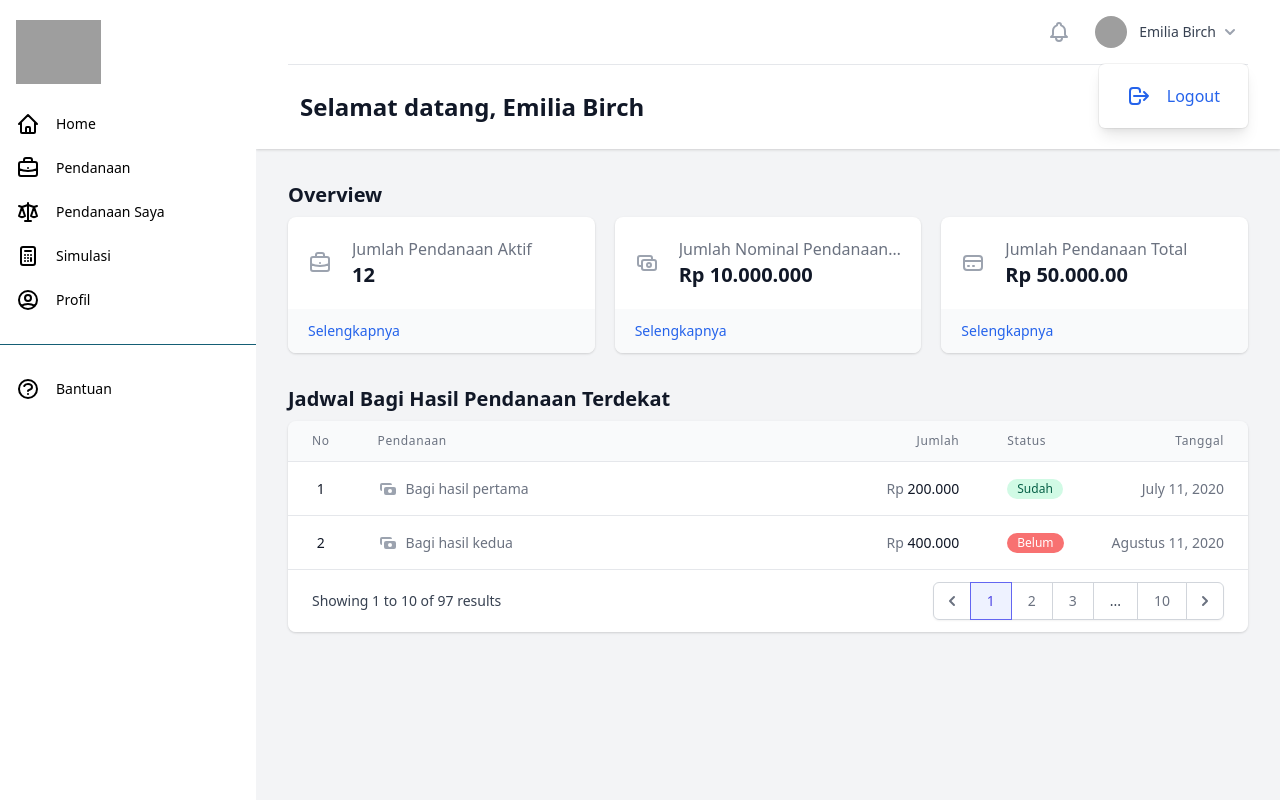
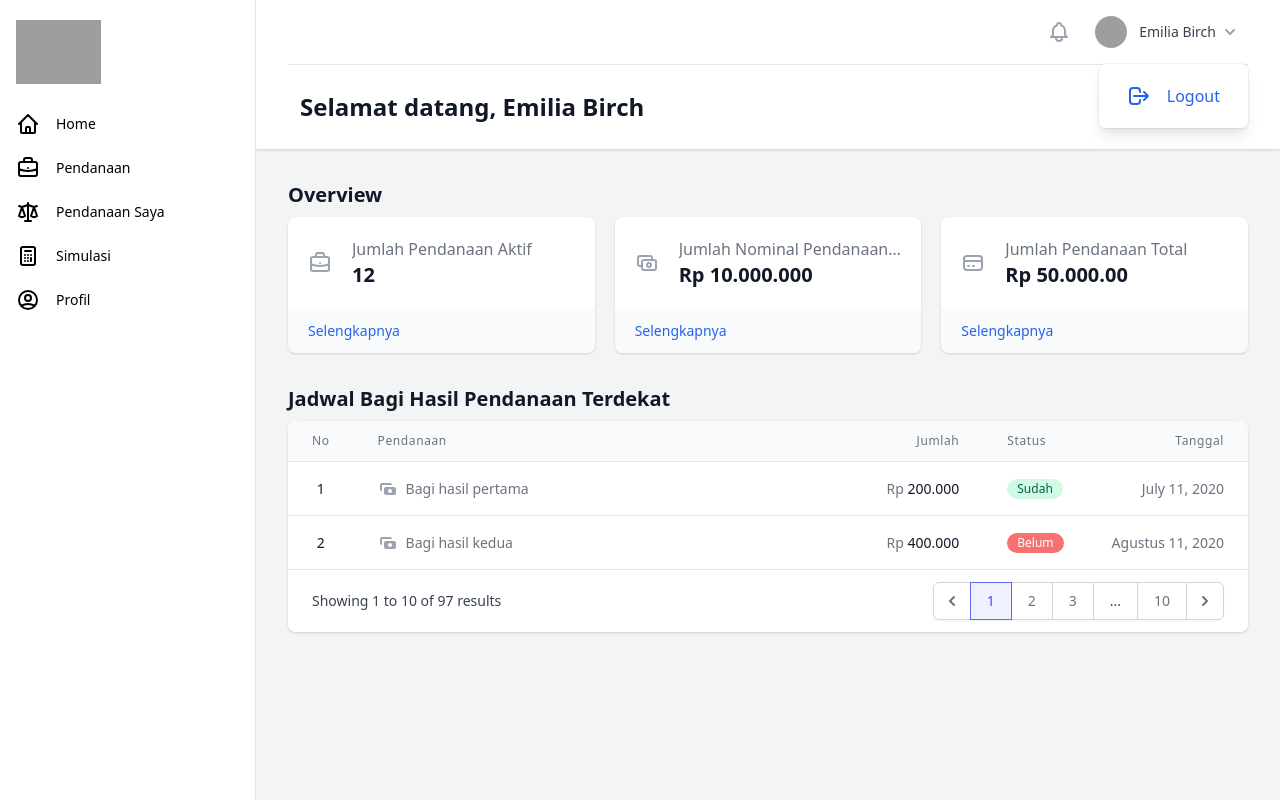
Before and after one commit to wildanalifr/swn, a website: page views/dashboard-pendana.html in a window 1280 px wide. Drawn offline with Linux system fonts and the light colour scheme; grey boxes are pictures that could not be loaded.

Commit message:
update dashboard-pendanaan

```diff
--- a/views/dashboard-pendana.html
+++ b/views/dashboard-pendana.html
@@ -40,16 +40,15 @@
       </nav>
 
       <!-- Static sidebar for desktop -->
-      <div class="hidden lg:flex lg:flex-shrink-0">
+      <div class="hidden md:flex md:flex-shrink-0">
         <div class="flex flex-col w-64">
           <!-- Sidebar component, swap this element with another sidebar if you like -->
-          <div class="flex flex-col flex-grow bg-white pt-5 pb-4 overflow-y-auto">
+          <div class="flex flex-col flex-grow border-r border-gray-200 pt-5 pb-4 bg-white overflow-y-auto">
             <div class="flex items-center flex-shrink-0 px-4">
-              <img class="h-16 w-auto" src="https://swn.co.id/assets/img/logo/logo_text_compressed.png" alt="Easywire logo" />
+              <img class="h-16 w-auto" src="https://swn.co.id/assets/img/logo/logo_text_compressed.png" alt="Workflow" />
             </div>
-            <nav class="mt-5 flex-1 flex flex-col divide-y divide-cyan-800 overflow-y-auto" aria-label="Sidebar">
-              <div class="px-2 space-y-1">
-                <!-- Current: "bg-cyan-800 text-white", Default: "text-cyan-100 hover:text-white hover:bg-cyan-600" -->
+            <div class="mt-5 flex-grow flex flex-col">
+              <nav class="flex-1 px-2 bg-white space-y-1">
                 <a href="#" class="text-black hover:text-blue-800 group flex items-center px-2 py-2 text-sm leading-6 font-medium rounded-md" aria-current="page">
                   <!-- Heroicon name: outline/home -->
                   <svg class="mr-4 flex-shrink-0 h-6 w-6" xmlns="http://www.w3.org/2000/svg" fill="none" viewBox="0 0 24 24" stroke="currentColor" aria-hidden="true">
@@ -86,19 +85,8 @@
                   </svg>
                   Profil
                 </a>
-              </div>
-              <div class="mt-6 pt-6">
-                <div class="px-2 space-y-1">
-                  <a href="#" class="group flex items-center px-2 py-2 text-sm leading-6 font-medium rounded-md text-black hover:text-blue-800">
-                    <!-- Heroicon name: outline/question-mark-circle -->
-                    <svg class="mr-4 h-6 w-6" xmlns="http://www.w3.org/2000/svg" fill="none" viewBox="0 0 24 24" stroke="currentColor" aria-hidden="true">
-                      <path stroke-linecap="round" stroke-linejoin="round" stroke-width="2" d="M8.228 9c.549-1.165 2.03-2 3.772-2 2.21 0 4 1.343 4 3 0 1.4-1.278 2.575-3.006 2.907-.542.104-.994.54-.994 1.093m0 3h.01M21 12a9 9 0 11-18 0 9 9 0 0118 0z" />
-                    </svg>
-                    Bantuan
-                  </a>
-                </div>
-              </div>
-            </nav>
+              </nav>
+            </div>
           </div>
         </div>
       </div>
```
Also changed, not shown: public/css/style.css.
